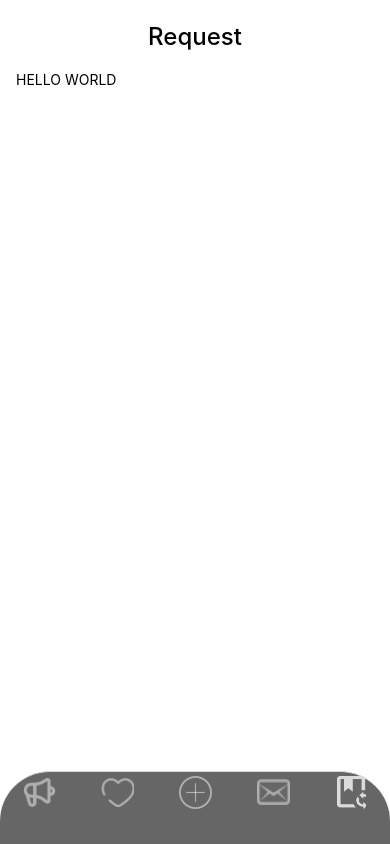
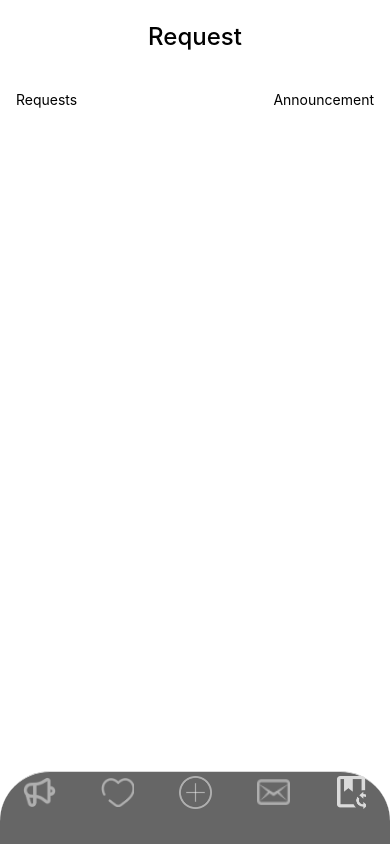
Before and after one commit to bari-bir/book-crossing, a React Native app: screen /Request in a window 390 px wide. Built offline with nearby package versions, Linux system fonts and the light colour scheme.

Commit message:
feat: change style in Request page

```diff
--- a/src/screens/Request.tsx
+++ b/src/screens/Request.tsx
@@ -1,15 +1,45 @@
-import { View, Text } from "react-native"
-import React from "react"
+import { View, Text, StyleSheet } from "react-native"
+import React, { useState } from "react"
 import { Page } from "../layouts/page"
 import { Header } from "../components/Header"
 
 export const Request = () => {
+    const [tabInfo, setTabInfo] = useState<{ type: string }>({ type: "request" })
     return (
         <Page>
             <Header title={"Request"} isBack={false} />
-            <View>
-                <Text>HELLO WORLD</Text>
+            <View style={{ ...styles.requestTabs }}>
+                <Text>Requests</Text>
+                <Text>Announcement</Text>
             </View>
         </Page>
     )
 }
+
+const styles = StyleSheet.create({
+    requestTabs: {
+        marginTop: 20,
+        display: "flex",
+        alignItems: "center",
+        flexDirection: "row",
+        justifyContent: "space-between",
+        paddingBottom: 7,
+
+        /**
+         * @TODO add tab for request and announcement
+         */
+        "&::before": {
+            content: "",
+            position: "absolute",
+            top: 0,
+            display: "flex",
+            flex: 1,
+            width: "100%",
+            height: 1,
+            backgroundColor: "#C2BEBE",
+        },
+    },
+    requestTab: {
+        width: "50%",
+    },
+})
```
